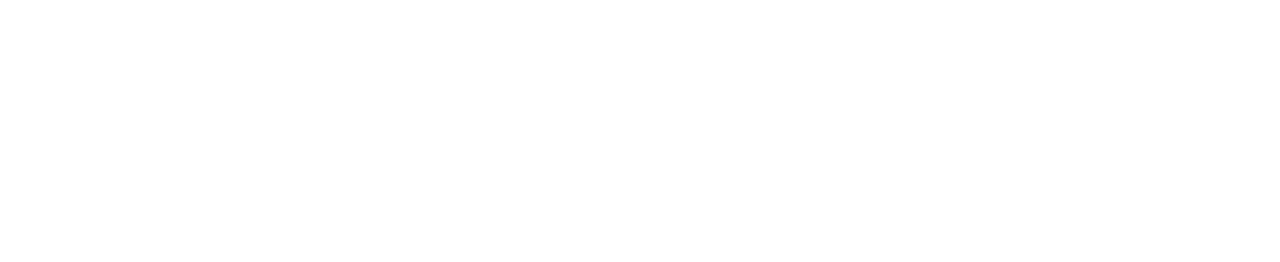
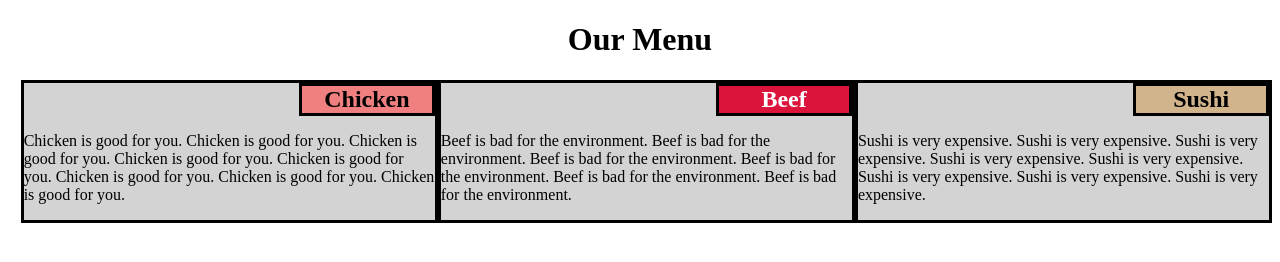
Before and after one commit to clmaricque/module2-solution, a plain HTML site: page index.html in a window 1280 px wide. Drawn offline with Linux system fonts and the light colour scheme.

Commit message:
90% done with module1. Was able to create title and boxes with mostly correct styling

```diff
--- /dev/null
+++ b/css/styles.css
@@ -0,0 +1,36 @@
+#title {
+    text-align: center;
+}
+
+* {box-sizing: border-box}
+
+section {
+    border-style: solid;
+    background-color: lightgrey;
+    width: 33%;
+    float: right;
+}
+
+h2 {
+    border-style: solid;
+    border-color: black;
+    position: relative;
+    left: 67%;
+    text-align: center;
+    width: 33%;
+    margin:0;
+    padding: 0;
+}
+
+#chicken_title {
+    background-color: lightcoral;
+}
+
+#beef_title {
+    background-color: crimson;
+    color: white;
+}
+
+#sushi_title {
+    background-color: tan
+}
--- a/index.html
+++ b/index.html
@@ -1,3 +1,24 @@
-<h1>
+<!DOCTYPE html>
+<html>
+    <link rel="stylesheet" href="css/styles.css">
+<body>
 
-</h1>
+    <h1 id="title">Our Menu</h1>
+
+    <section>
+            <h2 id="sushi_title">Sushi</h2>
+            <p>Sushi is very expensive. Sushi is very expensive. Sushi is very expensive. Sushi is very expensive. Sushi is very expensive. Sushi is very expensive. Sushi is very expensive. Sushi is very expensive.</p>
+    </section>
+
+    <section>
+        <h2 id="beef_title">Beef</h2>
+        <p>Beef is bad for the environment. Beef is bad for the environment. Beef is bad for the environment. Beef is bad for the environment. Beef is bad for the environment. Beef is bad for the environment.</p>
+    </section>
+
+    <section>
+            <h2 id="chicken_title">Chicken</h2>
+            <p>Chicken is good for you. Chicken is good for you. Chicken is good for you. Chicken is good for you. Chicken is good for you. Chicken is good for you. Chicken is good for you. Chicken is good for you.</p>
+    </section>
+
+</body>
+</html>
```
